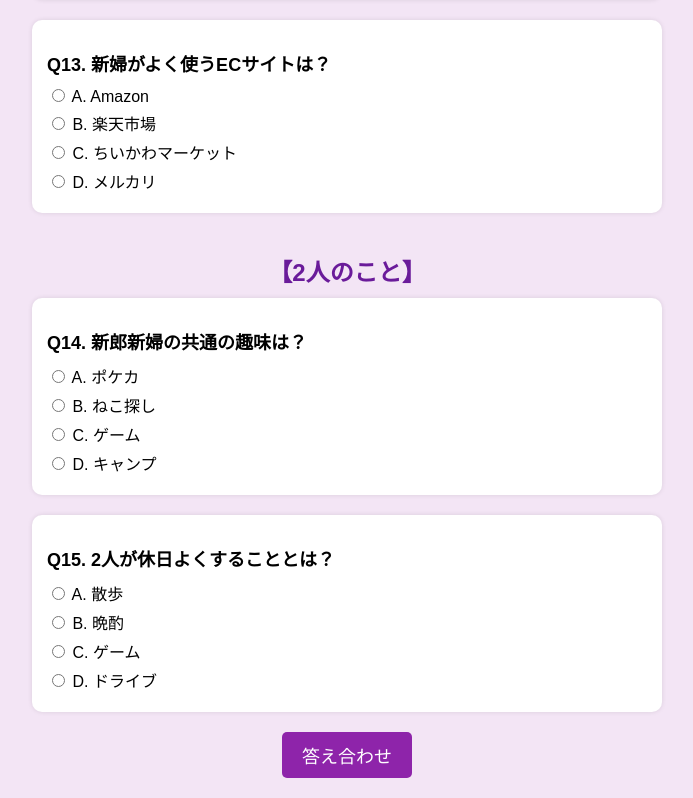
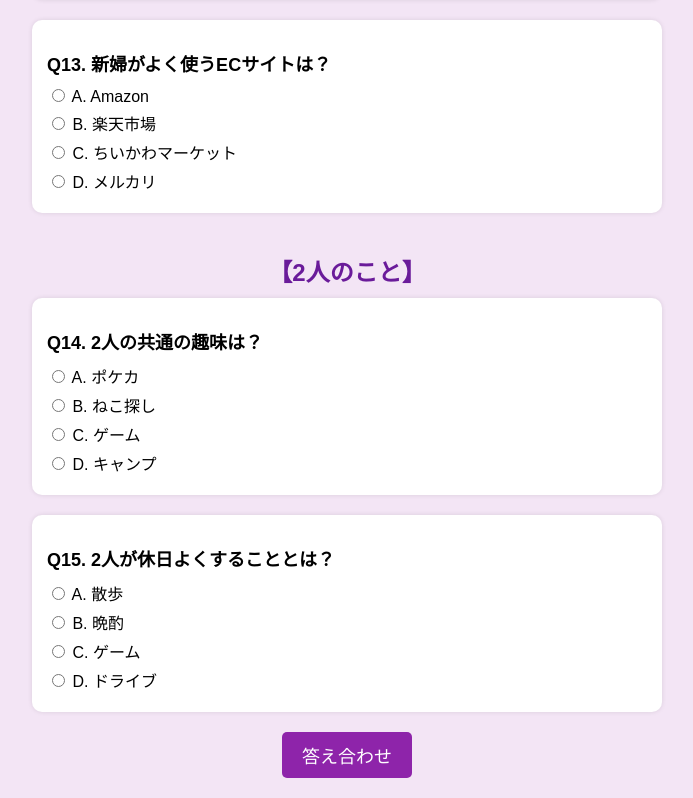
Before and after one commit to muraPage/Quesion, a plain HTML site: page index.html in a window 1280 px wide. Shown: the part 2789-3587 px from the top of the page, without its empty margins (293-986 px from the left). Drawn offline with Linux system fonts and the light colour scheme.

Commit message:
Update index.html

```diff
--- a/index.html
+++ b/index.html
@@ -174,7 +174,7 @@
     <h2 class="section-heading">【2人のこと】</h2>
 
     <div class="question">
-      <h2>Q14. 新郎新婦の共通の趣味は？</h2>
+      <h2>Q14. 2人の共通の趣味は？</h2>
       <label><input type="radio" name="q14" value="A"> A. ポケカ</label>
       <label><input type="radio" name="q14" value="B"> B. ねこ探し</label>
       <label><input type="radio" name="q14" value="C"> C. ゲーム</label>
```
